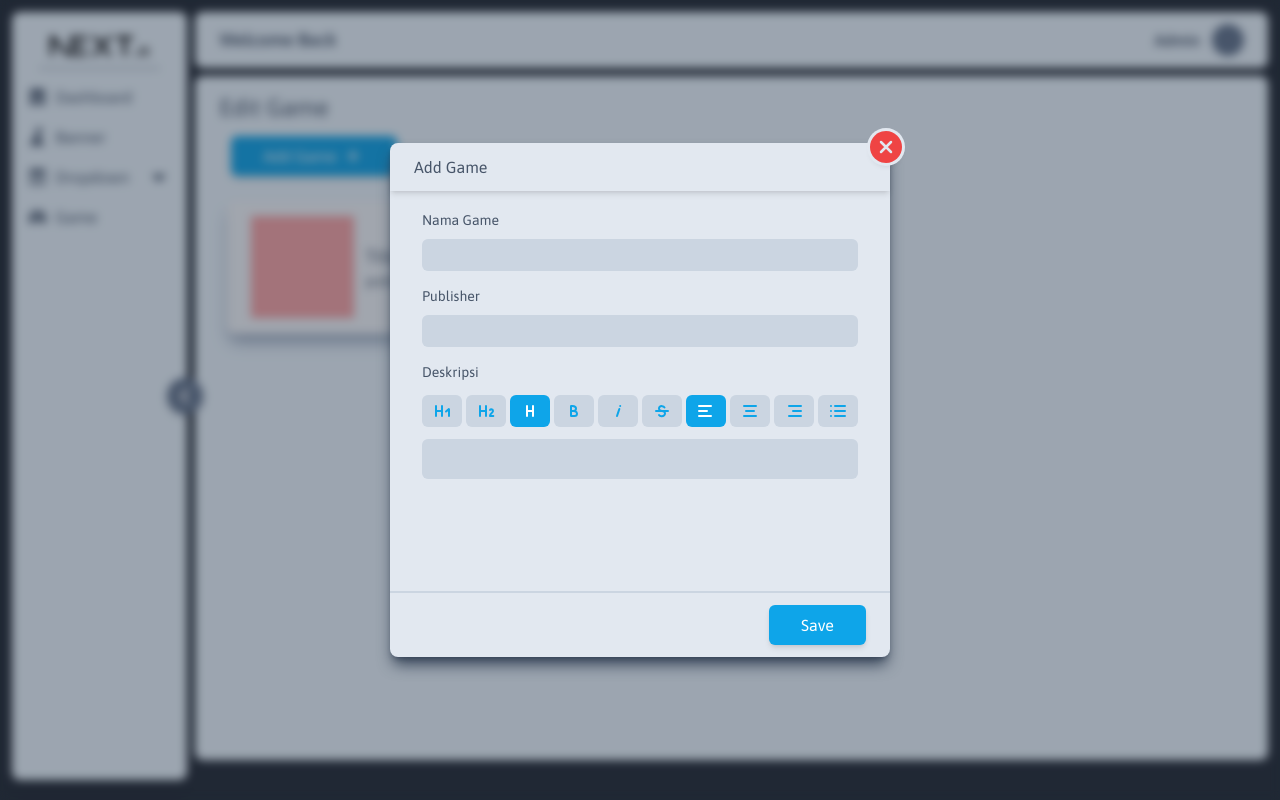
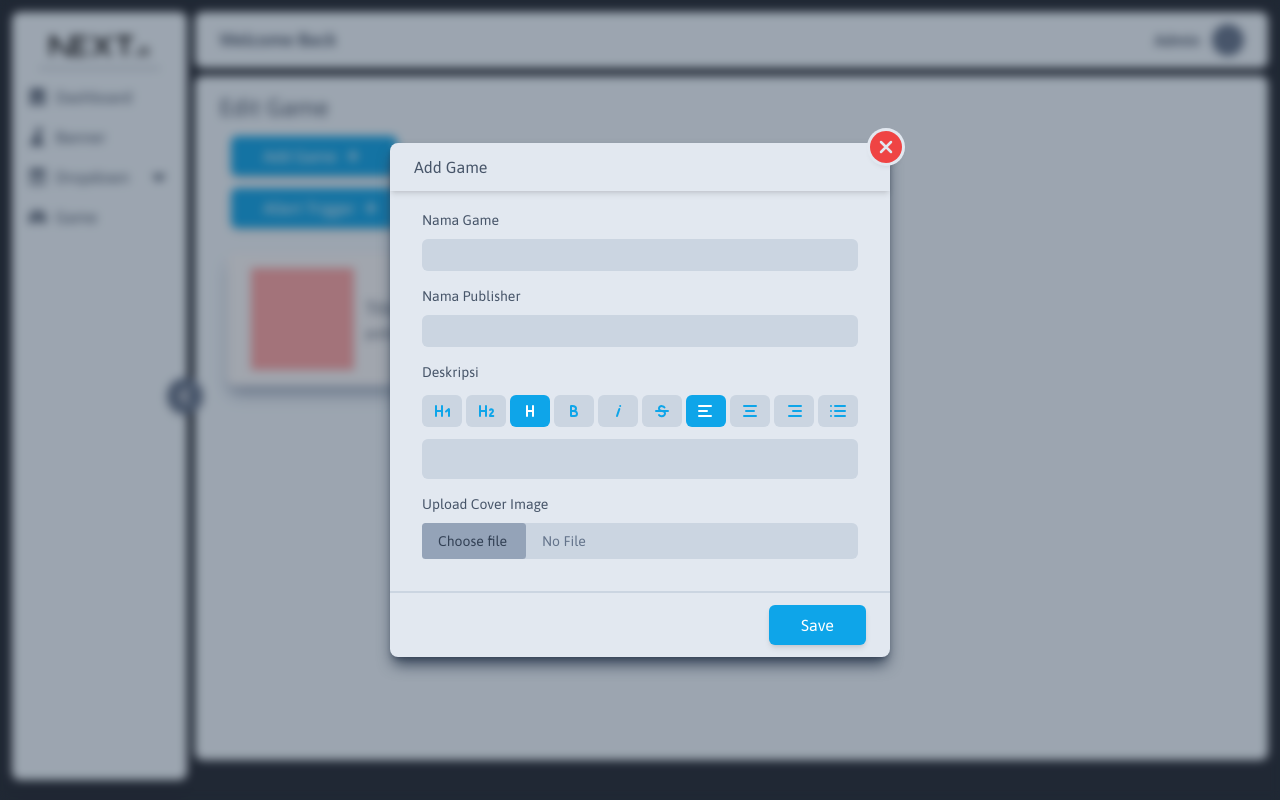
Before and after one commit to auryno19/topup-store-FE, a Next.js app: page /dashboard/game in a window 1280 px wide. Both pictures are taken after a click on the button "Add Game". Built offline with nearby package versions, Linux system fonts and the light colour scheme.

Commit message:
feat: enhance login page URL handling; refactor FormFile component for dynamic ID; improve modal backdrop behavior; add AlertToast component for notifications; update Button component for better state management; extend theme context with backdrop clicked state; add flowbite icons to global styles

```diff
--- a/src/app/(auth)/login/page.tsx
+++ b/src/app/(auth)/login/page.tsx
@@ -71,7 +71,7 @@ export default function LoginPage() {
       const { message, ...params } = Object.fromEntries(searchParams.entries());
       const newUrl =
         window.location.pathname + "?" + new URLSearchParams(params).toString();
-      router.replace(newUrl); // Menghapus query parameter dari URL
+      router.replace(newUrl);
     };
     if (message) {
       setStatusAlert("success");
--- a/src/app/dashboard/banner/handleEditBanner.tsx
+++ b/src/app/dashboard/banner/handleEditBanner.tsx
@@ -37,13 +37,11 @@ const HandleEditBanner: React.FC = () => {
       file.readAsDataURL(dataBanner);
       const image = new window.Image();
       image.src = URL.createObjectURL(dataBanner);
-      image.onload = () => {
-        file.onload = (e) => {
-          if (typeof e.target?.result === "string") {
-            // setIsPreviewImage(true);
-            setPreviewImage(e.target.result);
-          }
-        };
+      file.onload = (e) => {
+        if (typeof e.target?.result === "string") {
+          // setIsPreviewImage(true);
+          setPreviewImage(e.target.result);
+        }
       };
     }
   }, [dataBanner]);
--- a/src/app/dashboard/game/handleAddGame.tsx
+++ b/src/app/dashboard/game/handleAddGame.tsx
@@ -1,27 +1,84 @@
 "use client";
+import AlertToast from "@/components/alertToast";
 import Button from "@/components/button";
 import FormField from "@/components/formField";
+import FormFile from "@/components/formFile";
 import Modal from "@/components/modal";
 import ModalBody from "@/components/modalBody";
 import ModalFooter from "@/components/modalFooter";
 import RichTextEditor from "@/components/richTextEditor";
-import { useState } from "react";
+import { useCallback, useEffect, useState } from "react";
 
 const HandleAddGame = () => {
   const [modalIsActive, setModalIsActive] = useState(false);
   const [name, setName] = useState("");
   const [publisher, setPublisher] = useState("");
   const [description, setDescription] = useState("");
+  const [image, setImage] = useState("No File");
+  const [dataImage, setDataImage] = useState<File | null>(null);
+  const [previewImage, setPreviewImage] = useState("");
   const [errorName, setErrorName] = useState("");
   const [errorPublisher, setErrorPublisher] = useState("");
+  const [errorImage, setErrorImage] = useState("");
+  const [alertHeader, setAlertHeader] = useState("");
+  const [alertMessage, setAlertMessage] = useState("");
+  const [alertStatus, setAlertStatus] = useState<
+    "error" | "success" | "warning"
+  >("success");
+  const [alertActive, setAlertActive] = useState(false);
 
   const saveData = () => {};
   const handleAddModal = () => {
     setModalIsActive(!modalIsActive);
   };
+  const handlePreviewImage = useCallback(() => {
+    if (dataImage) {
+      const file = new FileReader();
+      file.readAsDataURL(dataImage);
+      const image = new window.Image();
+      image.src = URL.createObjectURL(dataImage);
+      file.onload = (e) => {
+        if (typeof e.target?.result === "string") {
+          setPreviewImage(e.target.result);
+        }
+      };
+    }
+  }, [dataImage]);
+  const handleChangeImage = (e: React.ChangeEvent<HTMLInputElement>) => {
+    setErrorImage("");
+    if (e.target.files && e.target.files.length > 0) {
+      setImage(e.target.files[0].name);
+      setDataImage(e.target.files[0]);
+    }
+  };
+  useEffect(() => {
+    if (dataImage) {
+      handlePreviewImage();
+    }
+  }, [dataImage, handlePreviewImage]);
+  const clearPreviewImage = () => {
+    (document.getElementById("image") as HTMLInputElement).value = "";
+    setDataImage(null);
+    setPreviewImage("");
+    setImage("No File");
+  };
+  const handleAlert = () => {
+    setAlertActive(true);
+    setAlertHeader("Error !");
+    setAlertStatus("warning");
+    setAlertMessage("lorem ipsum dolor sit amet");
+  };
 
   return (
     <>
+      <AlertToast
+        isActive={alertActive}
+        setIsActive={setAlertActive}
+        status={alertStatus}
+        header={alertHeader}
+        message={alertMessage}
+      />
+
       <Modal
         active={modalIsActive}
         handleModal={handleAddModal}
@@ -43,7 +100,7 @@ const HandleAddGame = () => {
             <div className="px-4 mt-2 mb-3">
               <FormField
                 id={"publisher"}
-                label={"Publisher"}
+                label={"Nama Publisher"}
                 type={"text"}
                 value={publisher}
                 onChange={(e) => setPublisher(e.target.value)}
@@ -55,6 +112,18 @@ const HandleAddGame = () => {
               <RichTextEditor
                 label={"Deskripsi"}
                 onChange={(value) => setDescription(value)}
+              />
+            </div>
+            <div className="px-4 mt-2 mb-3">
+              <FormFile
+                id={"image"}
+                label={"Upload Cover Image"}
+                error={errorImage}
+                value={image}
+                handlePreview={handlePreviewImage}
+                clearPreview={clearPreviewImage}
+                previewImage={previewImage}
+                onChange={(e) => handleChangeImage(e)}
               />
             </div>
           </form>
@@ -73,6 +142,14 @@ const HandleAddGame = () => {
           iconEnd={<span className="codex--plus ml-1"></span>}
         />
       </div>
+      <div className="ml-3">
+        <Button
+          loading={false}
+          onClick={handleAlert}
+          value={"Allert Trigger"}
+          iconEnd={<span className="codex--plus ml-1"></span>}
+        />
+      </div>
     </>
   );
 };
--- /dev/null
+++ b/src/components/alertToast.tsx
@@ -0,0 +1,58 @@
+import { useEffect, useState } from "react";
+
+interface AlertToastProps {
+  status: "error" | "success" | "warning";
+  header: string;
+  message: string;
+  isActive: boolean;
+  setIsActive: React.Dispatch<React.SetStateAction<boolean>>;
+}
+
+const AlertToast: React.FC<AlertToastProps> = ({
+  status,
+  header,
+  message,
+  isActive,
+  setIsActive,
+}) => {
+  setTimeout(() => {
+    setIsActive(false);
+  }, 3000);
+  const [bgColor, setBgColor] = useState("");
+  const [icon, setIcon] = useState("");
+  useEffect(() => {
+    if (status === "error") {
+      setBgColor("bg-red-400");
+      setIcon("flowbite--close-circle-solid");
+    } else if (status === "success") {
+      setBgColor("bg-green-400");
+      setIcon("flowbite--check-circle-solid");
+    } else if (status === "warning") {
+      setBgColor("bg-yellow-500");
+      setIcon("flowbite--exclamation-circle-solid");
+    }
+  }, [status]);
+
+  return (
+    <div
+      className={`absolute top-4 right-5 ${bgColor} rounded-md text-white shadow-md transition-opacity duration-300 ${
+        isActive ? "opacity-100" : "opacity-0"
+      }`}
+    >
+      <div className=" pl-4 pr-6 py-3 flex flex-row gap-4 items-center">
+        <span className={icon}></span>
+        <div>
+          <p className="text-lg font-semibold">{header}</p>
+          <p className="text-sm">{message}</p>
+        </div>
+      </div>
+      <div
+        className={`w-full rounded-b-md h-1 bg-slate-200 transition-transform duration-[3000ms] origin-left ${
+          isActive ? "scale-x-0" : ""
+        }`}
+      ></div>
+    </div>
+  );
+};
+
+export default AlertToast;
--- a/src/components/backdrop.tsx
+++ b/src/components/backdrop.tsx
@@ -6,6 +6,7 @@ const Backdrop: React.FC = () => {
   const [isHidden, setIsHidden] = useState(true);
   const [isOppacityStart, setIsOpacityStart] = useState(false);
   const { backdrop } = useTheme() ?? { backdrop: true };
+  const theme = useTheme();
   useEffect(() => {
     if (backdrop) {
       setIsHidden(false);
@@ -21,9 +22,11 @@ const Backdrop: React.FC = () => {
   }, [backdrop]);
   return (
     <div
+      id="backdrop"
       className={`absolute w-[100vw] h-[100vh] bg-slate-800/40 top-0 left-0 z-40 backdrop-filter backdrop-blur-[5px] transition-opacity duration-500  ${
         isOppacityStart ? "opacity-100" : "opacity-0"
       } ${isHidden ? "hidden" : ""}`}
+      onClick={() => theme?.setBackdropClicked(true)}
     ></div>
   );
 };
--- a/src/components/button.tsx
+++ b/src/components/button.tsx
@@ -1,10 +1,11 @@
+import { useEffect, useState } from "react";
+
 interface ButtonProps {
   loading: boolean;
   onClick: (e: React.FormEvent) => void;
   value: string;
   iconStart?: React.ReactNode;
   iconEnd?: React.ReactNode;
-  // margin?: string | "";
   type?: "primary" | "danger" | "warning";
   size?: "md" | "sm" | "xl";
 }
@@ -13,38 +14,34 @@ const Button: React.FC<ButtonProps> = ({
   loading,
   onClick,
   value,
-  type,
-  size,
+  type = "primary",
+  size = "md",
   iconStart = null,
   iconEnd = null,
-  // margin = "",
 }) => {
-  let bgButton = "";
-  let szButton = "";
-  if (type === undefined) {
-    type = "primary";
-  }
-  if (size === undefined) {
-    size = "md";
-  }
+  const [background, setBackground] = useState("");
+  const [sizeButton, setSizeButton] = useState("");
+  useEffect(() => {
     if (type == "primary") {
-    bgButton = "bg-sky-500";
+      setBackground("bg-sky-500");
     } else if (type == "danger") {
-    bgButton = "bg-red-500";
+      setBackground("bg-red-500");
     } else if (type == "warning") {
-    bgButton = "bg-yellow-500";
+      setBackground("bg-yellow-500");
     }
     if (size == "md") {
-    szButton = "px-8 py-2";
+      setSizeButton("px-8 py-2");
     } else if (size == "sm") {
-    szButton = "px-4 py-1 text-sm";
+      setSizeButton("px-4 py-1 text-sm");
     } else if (size == "xl") {
-    szButton = "px-10 py-3 text-xl";
+      setSizeButton("px-10 py-3 text-xl");
     }
+  }, [type, size]);
+
   return (
     // <div className={`${margin} w-full flex justify-center`}>
     <button
-      className={`${szButton} ${bgButton} shadow-md text-white rounded-md hover:opacity-75 transition-all duration-200 flex items-center`}
+      className={`${sizeButton} ${background} shadow-md text-white rounded-md hover:opacity-75 transition-all duration-200 flex items-center`}
       onClick={onClick}
     >
       {iconStart}
--- a/src/components/formFile.tsx
+++ b/src/components/formFile.tsx
@@ -23,7 +23,7 @@ const FormFile: React.FC<FormFileProps> = ({
 }) => {
   return (
     <>
-      <label htmlFor="banner" className="text-sm text-slate-600 ">
+      <label htmlFor={id} className="text-sm text-slate-600 ">
         {label}
       </label>
       <div
@@ -45,7 +45,7 @@ const FormFile: React.FC<FormFileProps> = ({
           hidden
         />
         <label
-          htmlFor="banner"
+          htmlFor={id}
           className="block py-2 px-4 rounded-[3.5px] w-[6.5rem] border-0 text-sm =font-semibold bg-slate-400
               text-slate-700 hover:bg-slate-500 hover:text-slate-200 cursor-pointer"
         >
--- a/src/components/modal.tsx
+++ b/src/components/modal.tsx
@@ -21,11 +21,20 @@ const Modal: React.FC<ModalProps> = ({
   useEffect(() => {
     setIsActive(active);
     theme?.setBackdrop(isActive);
+    if (theme?.backdropClicked) {
+      setTimeout(() => {
+        theme?.setBackdropClicked(false);
+      }, 100);
+    }
   }, [isActive, theme, active]);
   return (
     <div
       className={`absolute top-1/2 -translate-y-1/2 left-1/2 -translate-x-1/2 min-w-[30rem] min-h-60 bg-slate-200 rounded-lg shadow-slate-700 shadow-lg z-50 flex flex-col text-slate-600 duration-300 transition-transform ${
-        isActive ? "scale-100" : "scale-0"
+        isActive
+          ? theme?.backdropClicked
+            ? "scale-95"
+            : "scale-100"
+          : "scale-0"
       }`}
     >
       <div
```
Also changed, not shown: src/app/context/themeContext.tsx (+7 -3 lines), src/app/globals.css (+39 -0 lines). Lines whose indentation alone changed are shown as unchanged.
